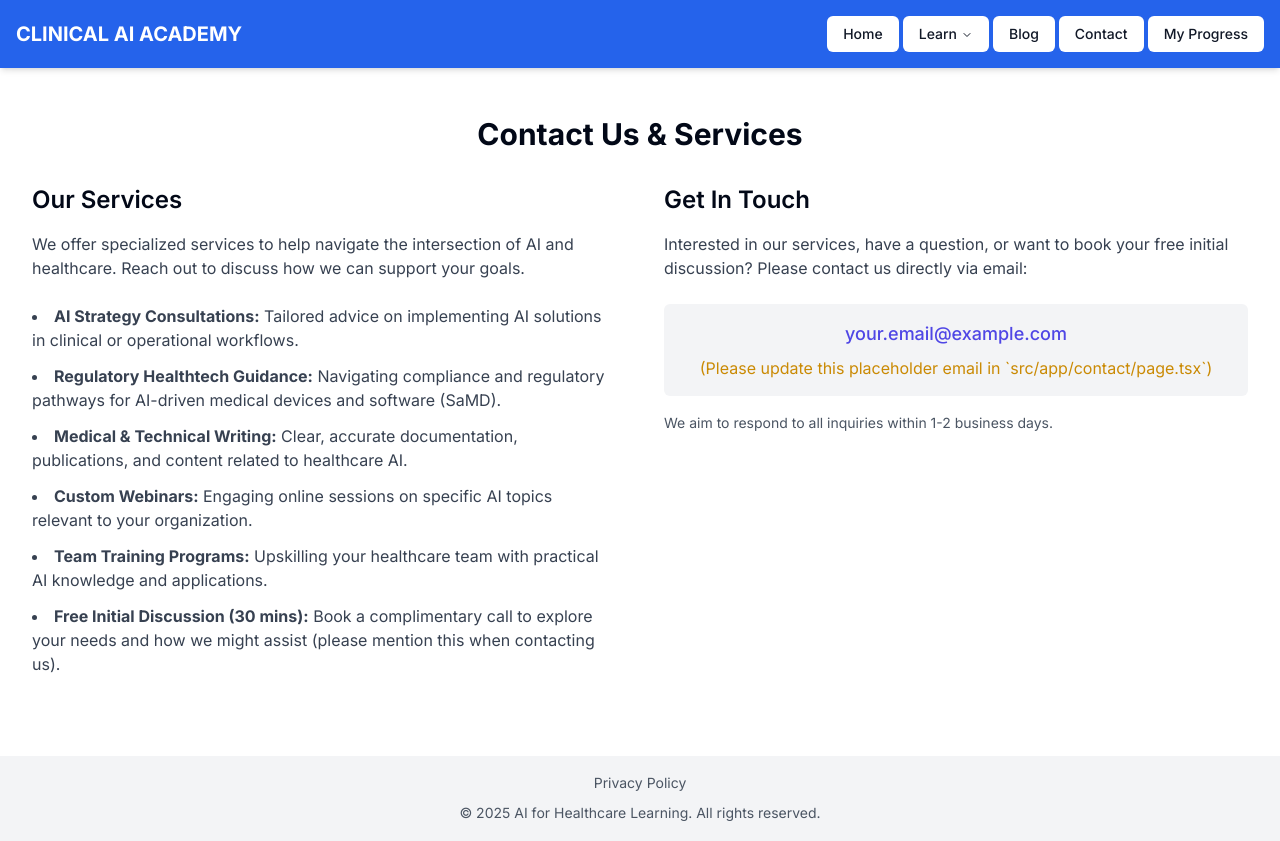
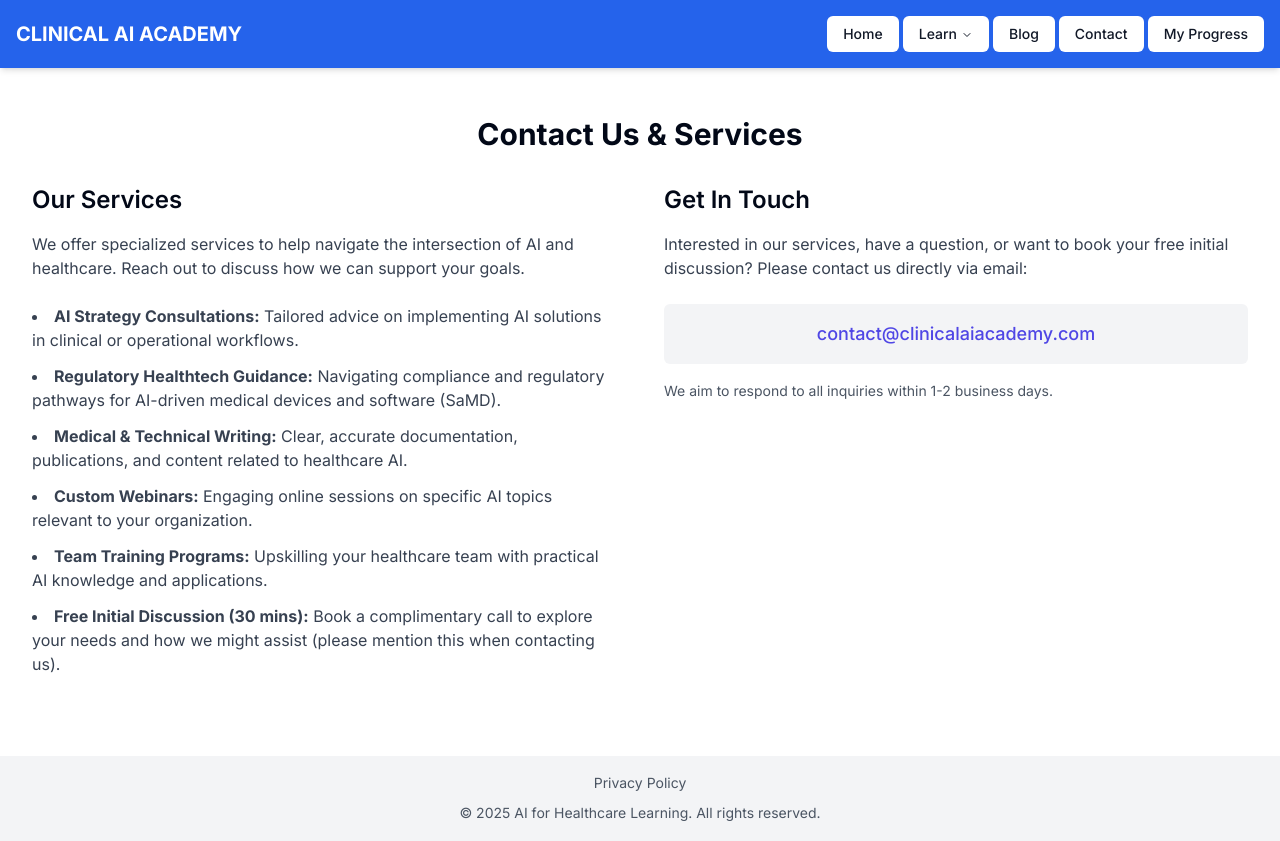
Before and after one commit to anazz-dev/ai-healthcare-learn, a Next.js app: page /contact in a window 1280 px wide. Built offline with nearby package versions, Linux system fonts and the light colour scheme.

Commit message:
add costum email

```diff
--- a/src/app/contact/page.tsx
+++ b/src/app/contact/page.tsx
@@ -3,7 +3,7 @@ import React from 'react';
 // Placeholder component for the Contact page
 const ContactPage: React.FC = () => {
   // Replace with your actual contact email address
-  const CONTACT_EMAIL = "your.email@example.com";
+  const CONTACT_EMAIL = "contact@clinicalaiacademy.com";
 
   return (
     <div className="container mx-auto px-4 py-8">
```
Also changed, not shown: 2 other files (tests, documents, lock files or other folders).
